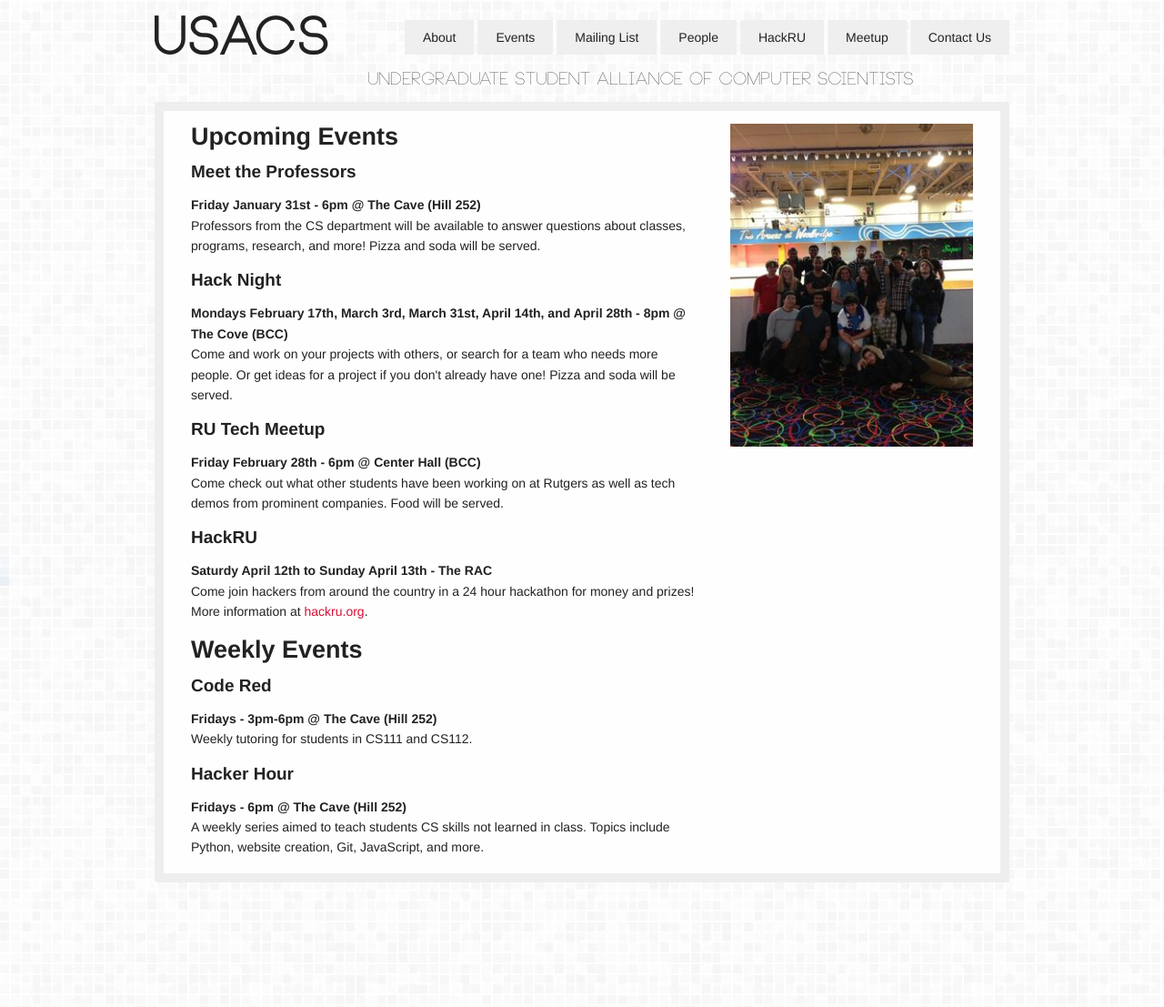
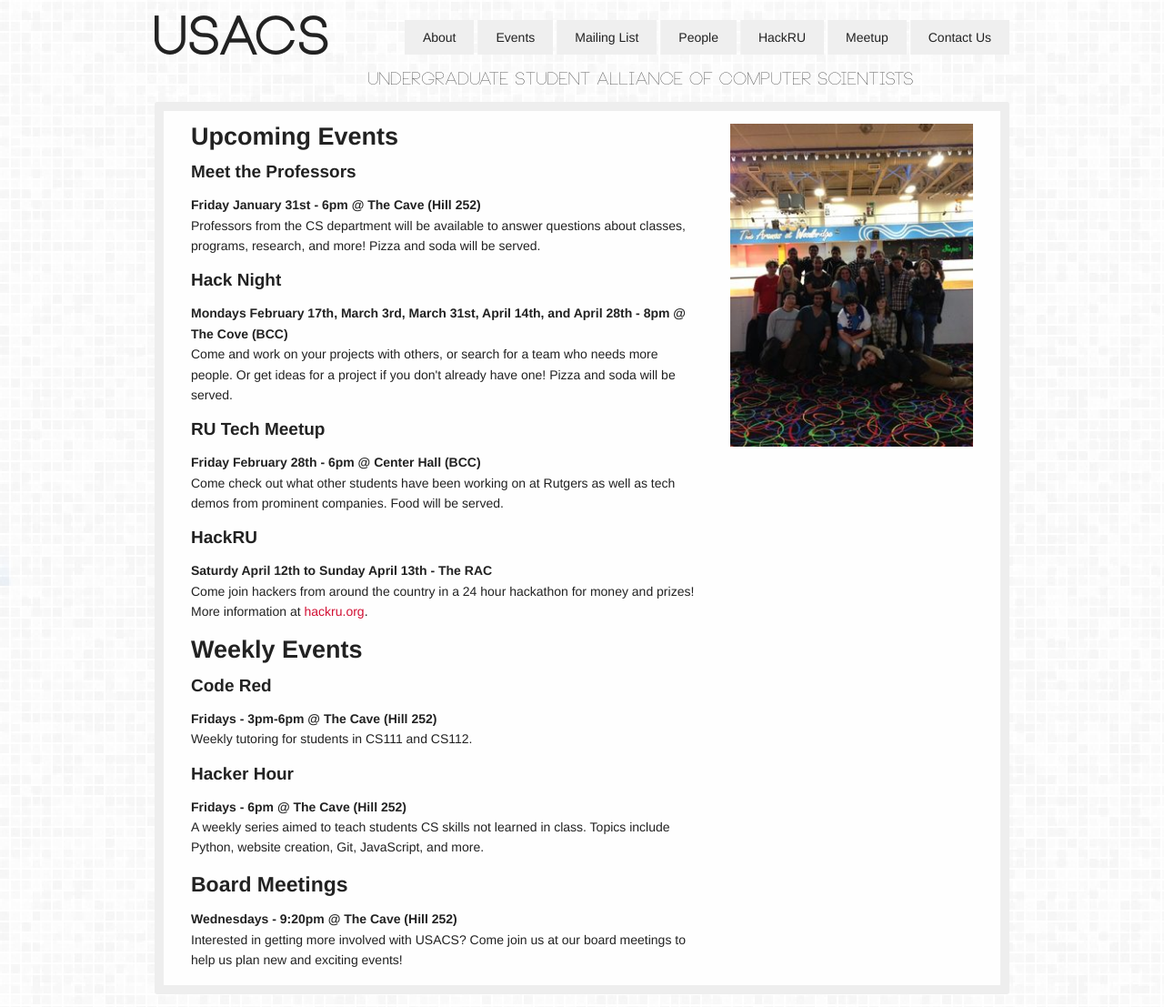
Before and after one commit to usacs/usacs.github.io, a Jekyll site: the page built from events.html, in a window 1280 px wide. Shown: the whole page at 91% size. Built offline with Jekyll 4.4.1, drawn with Linux system fonts in a browser that asks for light colours; Markdown is read by kramdown in place of the engine named in the settings; before the commit the page ends 984 px from its top, so only the background shows below that.

Commit message:
Added board meetings

```diff
--- a/events.html
+++ b/events.html
@@ -56,6 +56,14 @@ title: "Events"
         <br/>
         </p>
       </ul>
+			<ul>
+        <li class="schedule-item">
+        <h3>Board Meetings</h3>
+        <p><b>Wednesdays - 9:20pm @ The Cave (Hill 252)</b>
+        <br/> Interested in getting more involved with USACS? Come join us at our board meetings to help us plan new and exciting events!
+        <br/>
+        </p>
+      </ul>
     </div>
     <div class="four columns">
       <p>
```
